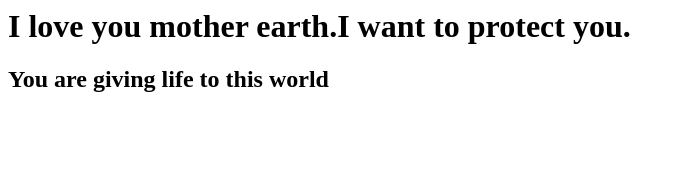
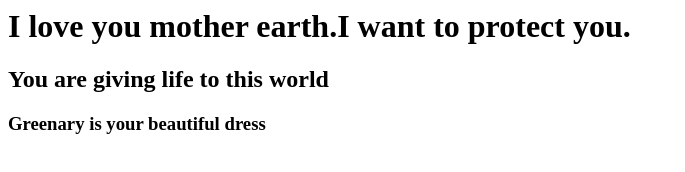
Before and after one commit to shruhi222/firsrtgithubrepos, a plain HTML site: page index.html in a window 1280 px wide. Shown: the whole page, without its empty margins (0-685 px from the left). Drawn offline with Linux system fonts and the light colour scheme.

Commit message:
3rd quote added

```diff
--- a/index.html
+++ b/index.html
@@ -2,5 +2,6 @@
 <body>
 <h1>I love you mother earth.I want to protect you.</h1>
 <h2>You are giving life to this world</h2>
+<h3>Greenary is your beautiful dress<h3>
 </body>
 </html>
```
